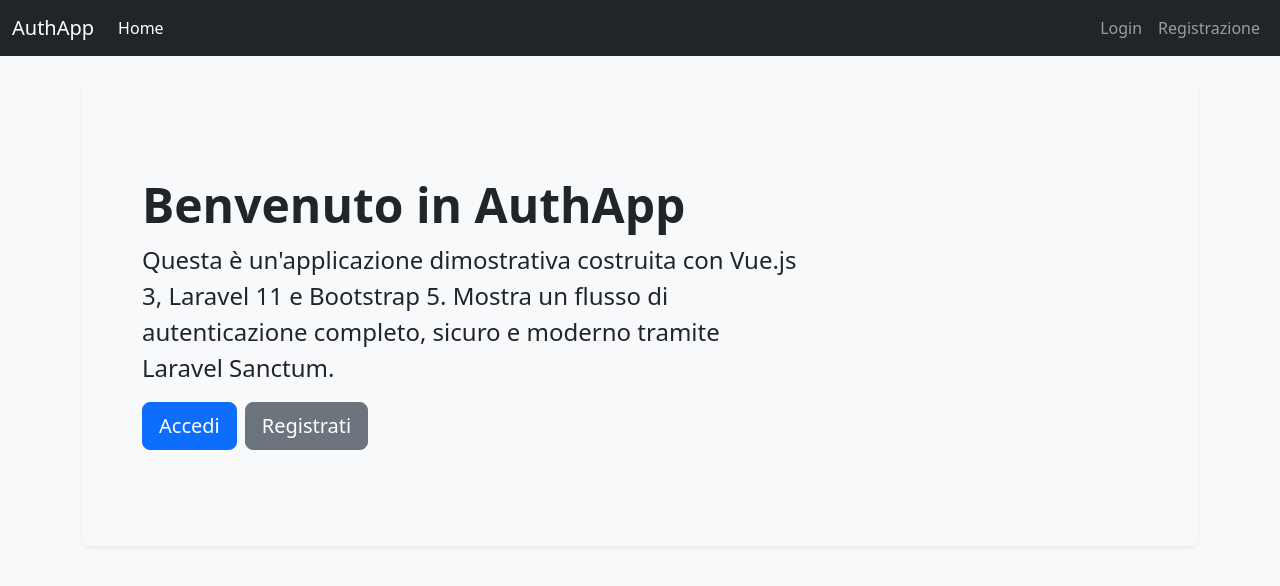
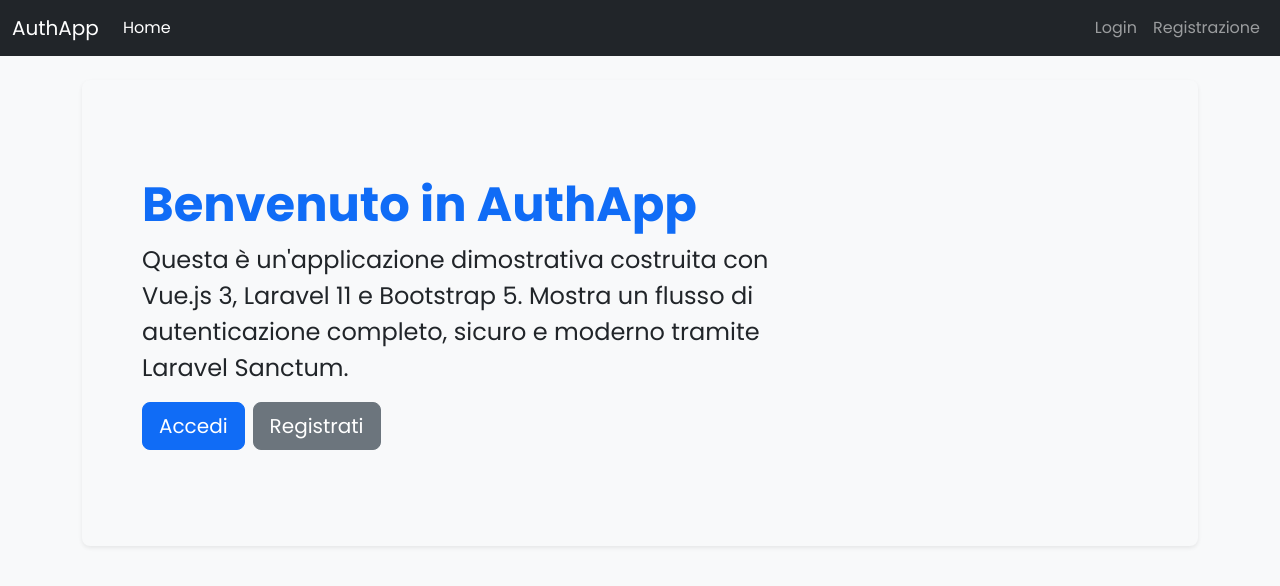
Before and after one commit to davidearbola/idm-new-project, a Vue app in the folder client/: page / in a window 1280 px wide. Shown: the top 586 px of the page. Built offline with nearby package versions, Linux system fonts and the light colour scheme; no server answers.

Commit message:
personalizzato bootstrap

```diff
--- a/client/package.json
+++ b/client/package.json
@@ -29,6 +29,7 @@
     "eslint-plugin-vue": "~10.0.0",
     "globals": "^16.0.0",
     "prettier": "3.5.3",
+    "sass": "^1.89.2",
     "vite": "^6.2.4",
     "vite-plugin-vue-devtools": "^7.7.2"
   }
--- /dev/null
+++ b/client/src/assets/scss/_variables.scss
@@ -0,0 +1,38 @@
+@import "bootstrap/scss/functions";
+@import url('https://fonts.googleapis.com/css2?family=Poppins:wght@400;500;600;700&display=swap');
+$font-family-sans-serif: 'Poppins', sans-serif;
+
+$primary: #106CF6;
+$secondary: #6c757d;
+$accent: #F17D3A;
+$light: #f8f9fa;
+$dark: #212529;
+$white: #fff;
+
+$green: #198754;
+$red: #dc3545;
+$yellow: #ffc107;
+$cyan: #0dcaf0;
+$theme-colors: (
+    "primary": $primary,
+    "secondary": $secondary,
+    "accent": $accent,
+    "success": $green,
+    "danger": $red,
+    "warning": $yellow,
+    "info": $cyan,
+    "light": $light,
+    "dark": $dark,
+    "white": $white
+);
+
+$body-bg: $white;
+$body-color: $dark;
+$headings-color: $primary;
+$link-color: $primary;
+
+$border-radius: 0.5rem;
+$card-border-width: 0;
+$card-box-shadow: 0 0.5rem 1rem rgba(0, 0, 0, 0.08);
+
+@import "bootstrap/scss/bootstrap";
```
Also changed, not shown: client/src/main.js (+10 -8 lines), 1 other file (tests, documents, lock files or other folders).
